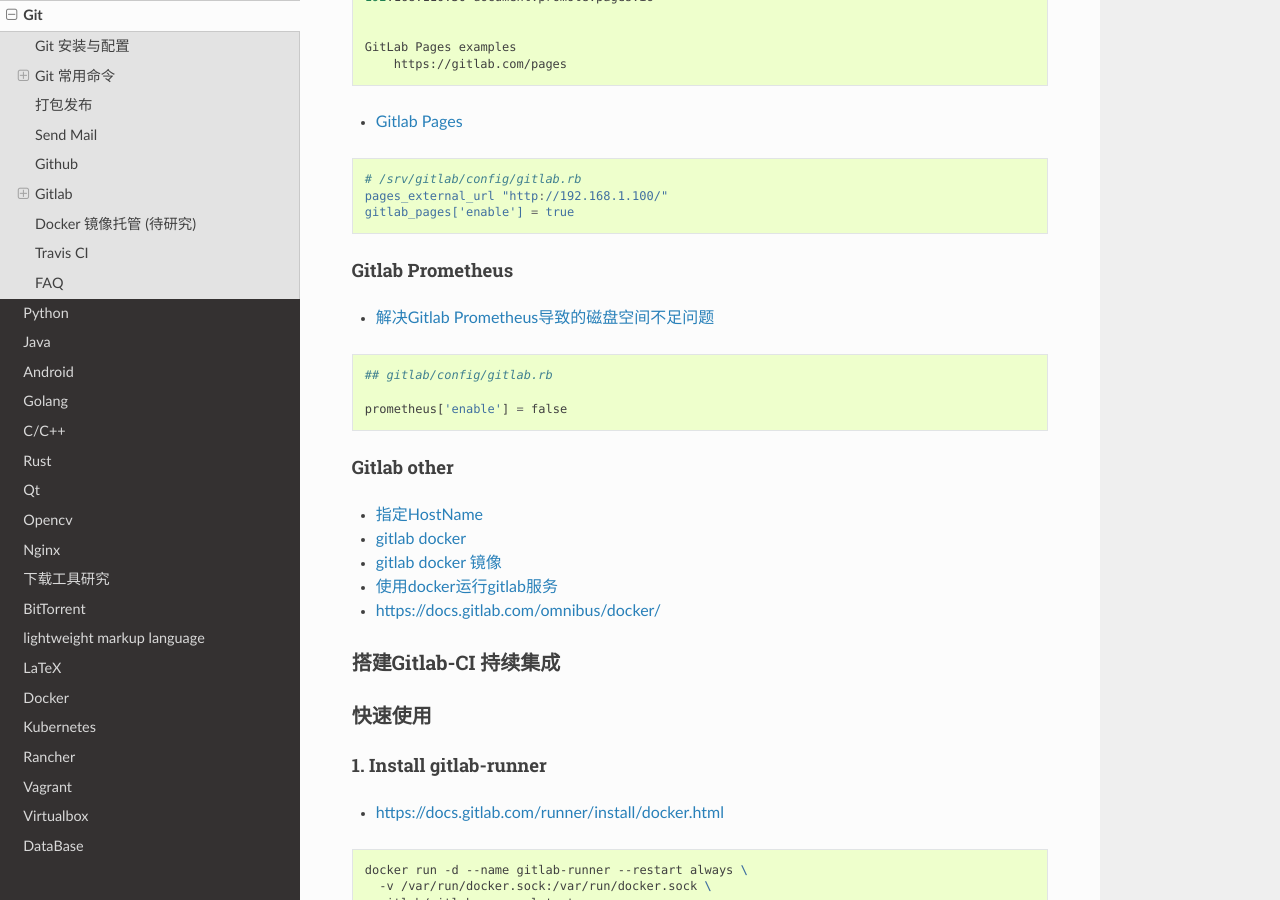
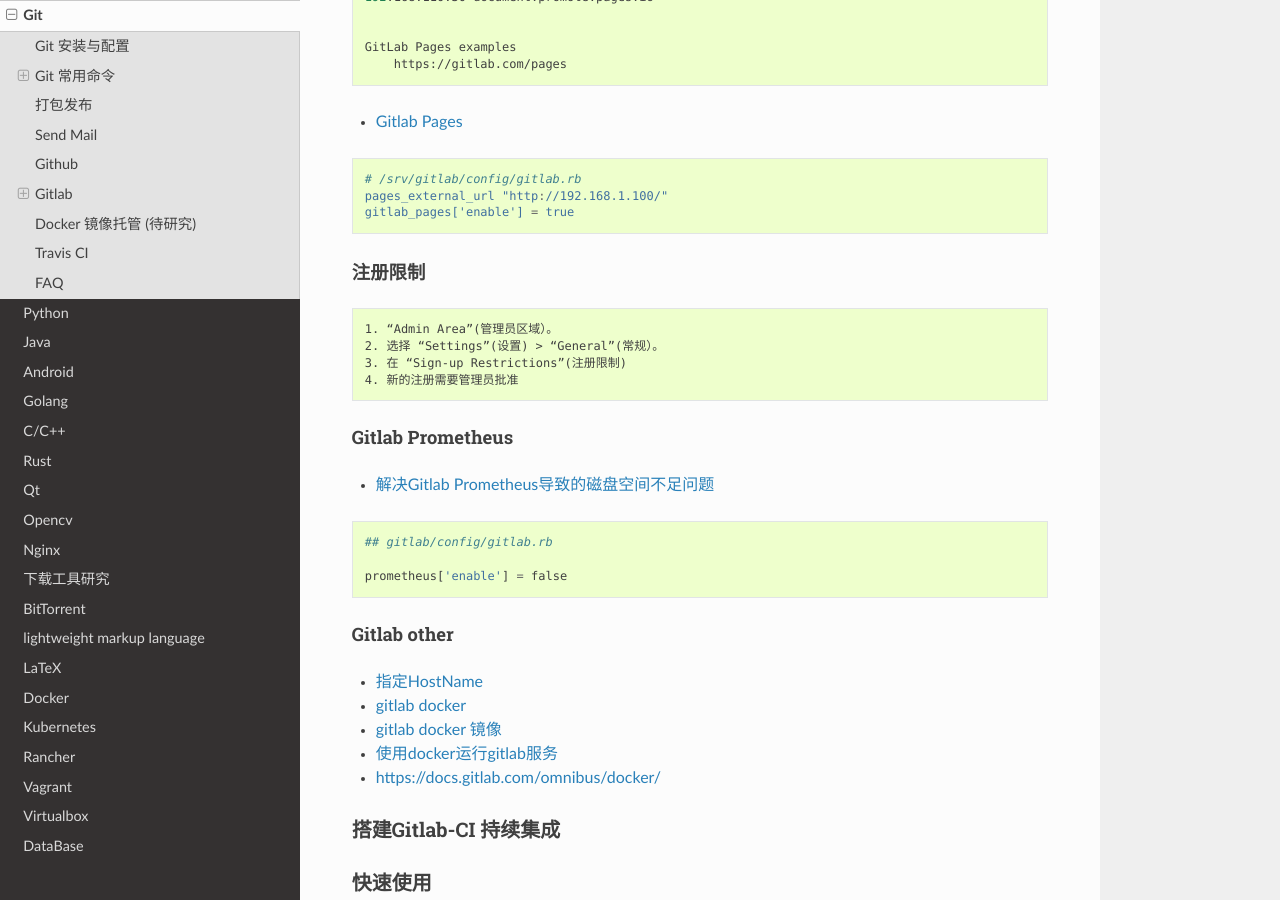
Before and after one commit to my-rds-store/my_space, a Sphinx documentation site: the page built from source/git/index.rst, in a window 1280 px wide and 900 px high, scrolled down 6844 px. Built offline with Sphinx 7.4.7 and the Read the Docs theme 2.0.0, drawn with Linux system fonts in a browser that asks for light colours.

Commit message:
date ...

```diff
--- a/source/git/index.rst
+++ b/source/git/index.rst
@@ -402,6 +402,17 @@
     # /srv/gitlab/config/gitlab.rb
     pages_external_url "http://192.168.1.100/"
     gitlab_pages['enable'] = true
+
+
+注册限制
+-----------------
+
+.. code::
+
+    1. “Admin Area”(管理员区域）。
+    2. 选择 “Settings”(设置) > “General”(常规）。
+    3. 在 “Sign-up Restrictions”(注册限制)
+    4. 新的注册需要管理员批准
 
 
 Gitlab Prometheus
```
